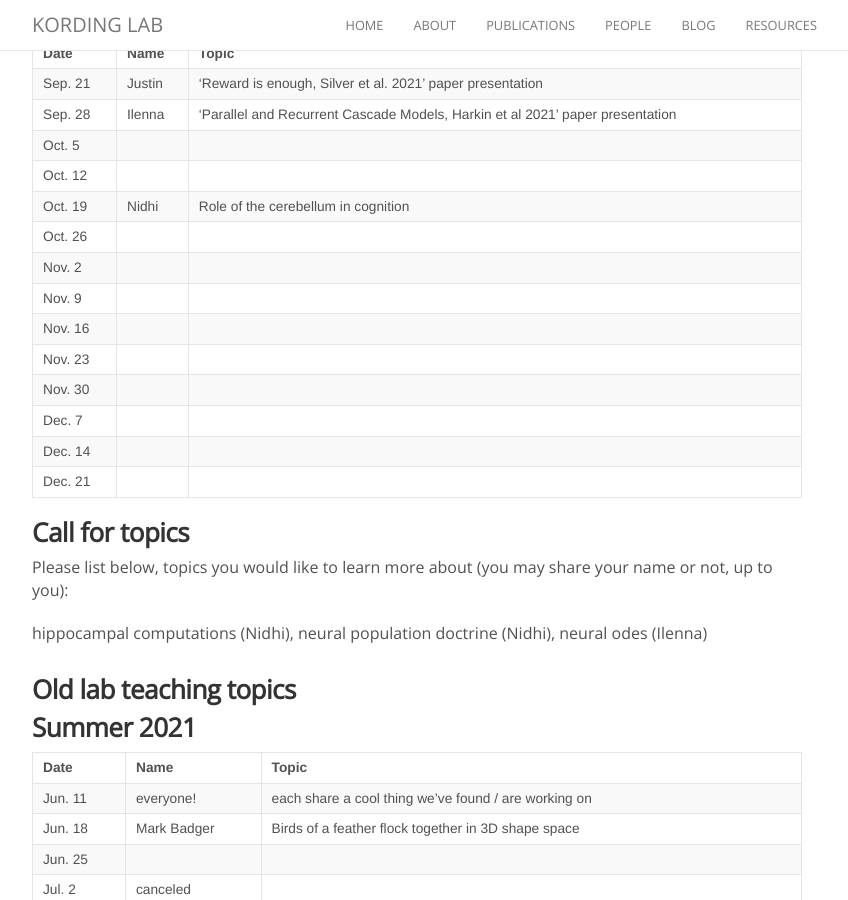
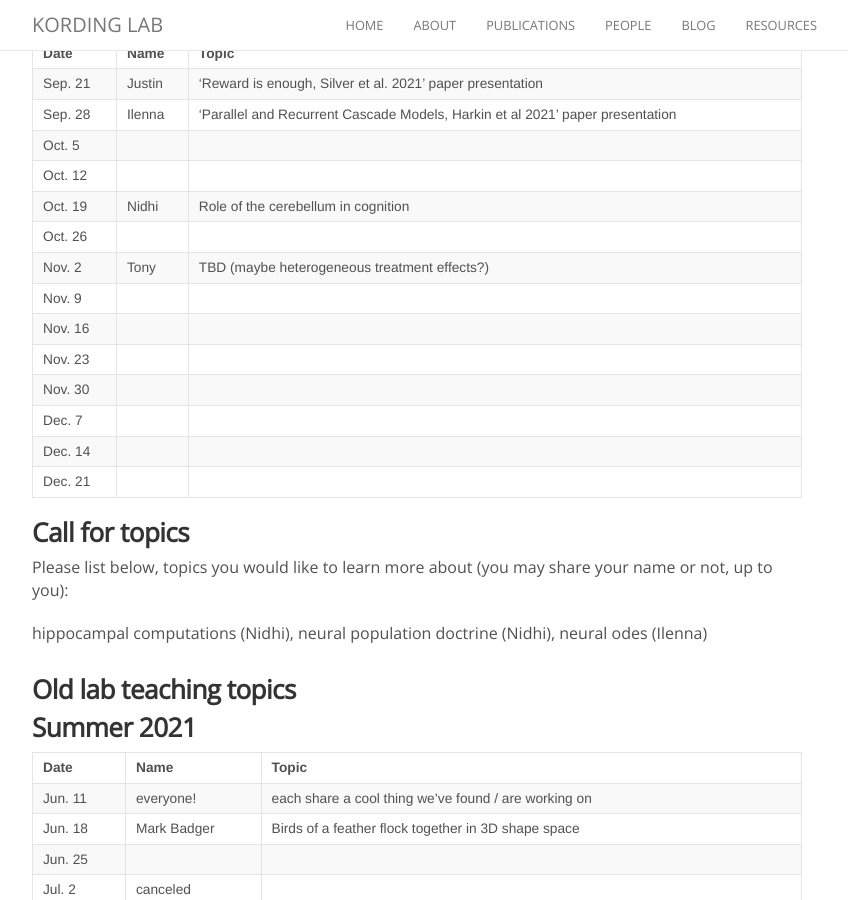
Before and after one commit to KordingLab/KordingLab.github.io, a Jekyll site: the page built from _posts/2021-01-01-upcoming-lab-teaching.md, in a window 1280 px wide and 900 px high, scrolled down 459 px. Shown: the whole window, without its empty margins (223-1071 px from the left). Built offline with Jekyll 4.4.1, drawn with Linux system fonts in a browser that asks for light colours; nearby versions of some CDN libraries; comment, search, counter and statistics services are not loaded.

Commit message:
Update 2021-01-01-upcoming-lab-teaching.md

```diff
--- a/_posts/2021-01-01-upcoming-lab-teaching.md
+++ b/_posts/2021-01-01-upcoming-lab-teaching.md
@@ -18,7 +18,7 @@ Get on the listserve for announcements: https://groups.google.com/forum/#!forum/
 | Oct. 12 | |  |
 | Oct. 19 | Nidhi | Role of the cerebellum in cognition |
 | Oct. 26 |   |  |
-| Nov. 2 |   |  |
+| Nov. 2 | Tony | TBD (maybe heterogeneous treatment effects?) |
 | Nov. 9 |   |  |
 | Nov. 16 |   |  |
 | Nov. 23 |   |  |
```
